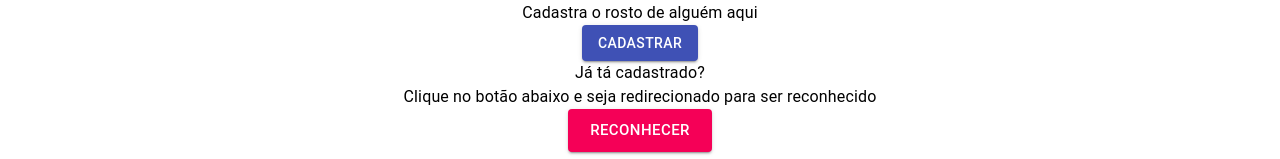
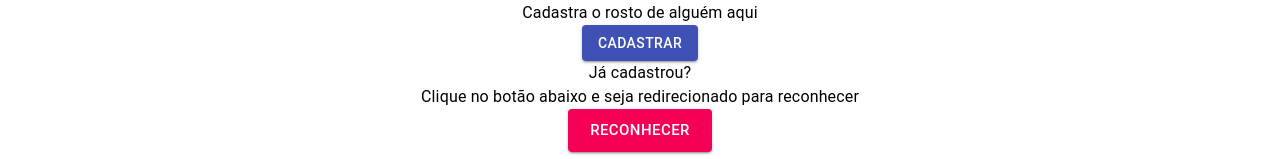
Before and after one commit to diogoalexandria/lambda-rekognition-frontend, a React (Create React App) app: page / in a window 1280 px wide. Shown: the part 161-320 px from the top of the page. Built offline with nearby package versions, Linux system fonts and the light colour scheme; the HTML template or start-up script is replaced by a standard one.

Commit message:
Alteração de texto Home

```diff
--- a/src/components/Home.js
+++ b/src/components/Home.js
@@ -41,10 +41,10 @@ export default function Home() {
             <Button variant="contained" color="primary" onClick={ handleRegisterClick }>Cadastrar</Button>
           </Grid>
           <Grid item>
-            <Typography className={classes.typography}>Já tá cadastrado?</Typography>
+            <Typography className={classes.typography}>Já cadastrou?</Typography>
           </Grid>
           <Grid item>
-            <Typography className={classes.typography}>Clique no botão abaixo e seja redirecionado para ser reconhecido</Typography>
+            <Typography className={classes.typography}>Clique no botão abaixo e seja redirecionado para reconhecer</Typography>
           </Grid>
           <Grid item>
             <Button variant="contained" color="secondary" size="large" onClick={ handleRecognitionClick }>
```
